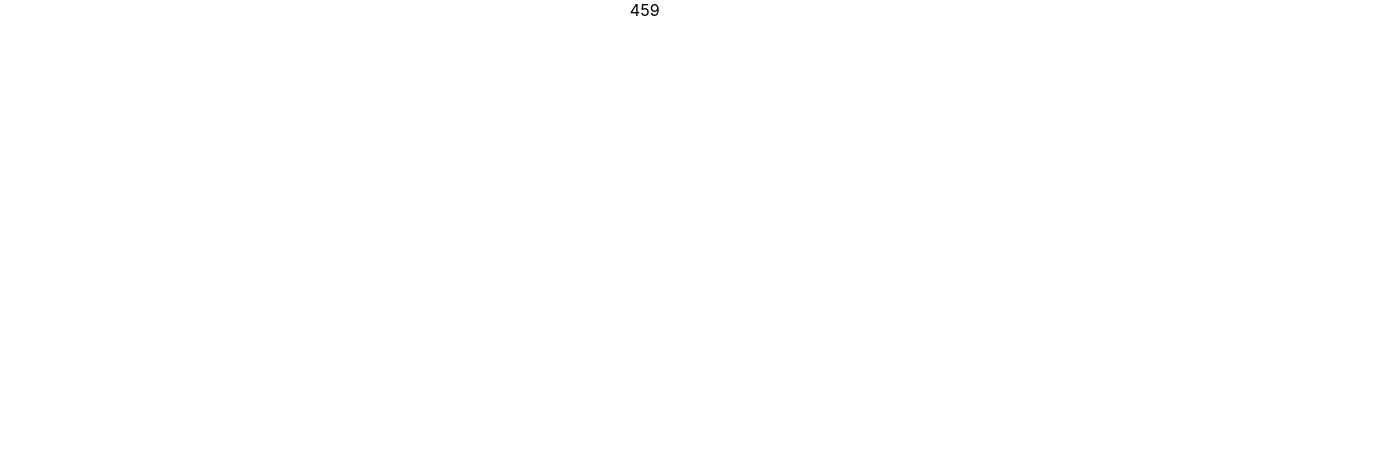
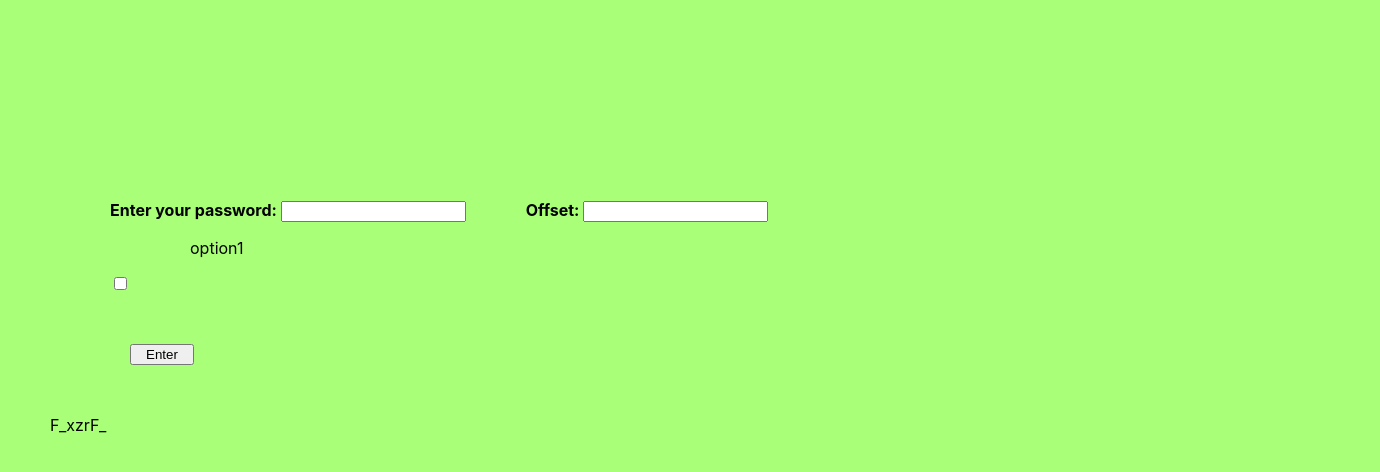
Before and after one commit to KaloyanGrigorovGeorgiev/Kehlibarovci, a React (Create React App) app: page / in a window 1280 px wide. Shown: the top 472 px of the page, 1380 px wide, since content can reach past the window. Built offline with nearby package versions, Linux system fonts and the light colour scheme.

Commit message:
initial design

```diff
--- a/src/App.css
+++ b/src/App.css
@@ -1,38 +1,26 @@
 .App {
-  text-align: center;
+  padding-left: 50px;
+  padding-right: 50px;
+  padding-top: 200px;
+  background-color: rgb(169, 255, 119);
+  height: 100vh;
+  width: 100vw;
 }
-
-.App-logo {
-  height: 40vmin;
-  pointer-events: none;
+.container {
+  display: grid;
+  gap: 50px 100px
 }
-
-@media (prefers-reduced-motion: no-preference) {
-  .App-logo {
-    animation: App-logo-spin infinite 20s linear;
-  }
+.input {
+  padding-left: 60px;
 }
-
-.App-header {
-  background-color: #282c34;
-  min-height: 100vh;
-  display: flex;
-  flex-direction: column;
-  align-items: center;
-  justify-content: center;
-  font-size: calc(10px + 2vmin);
-  color: white;
+.numberinput {
+  padding-left: 60px;
+  padding-top: 250px;
 }
-
-.App-link {
-  color: #61dafb;
+.checkbox {
+  padding-left: 80px;
 }
-
-@keyframes App-logo-spin {
-  from {
-    transform: rotate(0deg);
-  }
-  to {
-    transform: rotate(360deg);
-  }
+.button {
+  max-width: 5%;
+  margin-left: 80px;
 }
--- a/src/App.tsx
+++ b/src/App.tsx
@@ -5,12 +5,25 @@ import { generate } from './generator';
 
 function App() {
   return (
+
+
     <div className="App">
-     {
-      generate(3,"{126")
-     }
+      <div className="container">
+        <label className="input">
+          <b>Enter your password: </b>
+          <input></input>
+          <b className="numberinput">Offset: </b>
+          <input type="number" min={1}></input>
+          <p className="checkbox">option1</p>
+          <input type="checkbox"></input>
+          <span className="checkmark"></span>
+        </label>
+        <button className="button">Enter</button>
+        {generate(5, "AZsumAZ")}
+      </div>
     </div>
+
+
   );
 }
-
 export default App;
```
Also changed, not shown: 1 other file (tests, documents, lock files or other folders).
